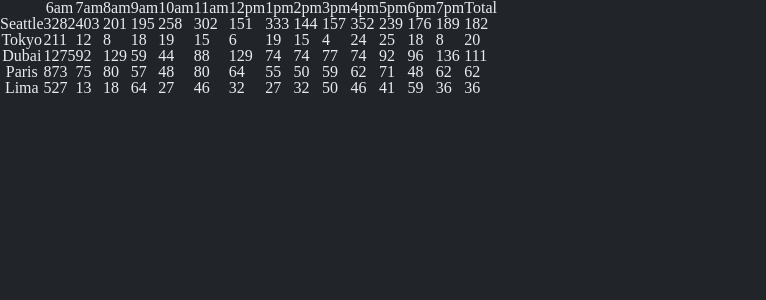
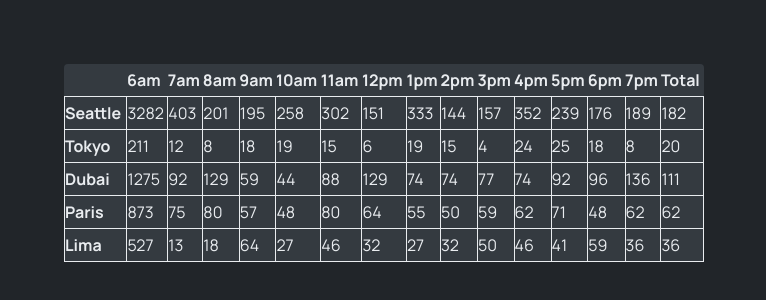
Before and after one commit to brennan-malone/cookie-stand, a plain HTML site: page sales.html in a window 1280 px wide. Shown: the whole page, without its empty margins (0-766 px from the left). Drawn offline with Linux system fonts and the light colour scheme.

Commit message:
Added styling to my webpage including the usage of a custom font

```diff
--- a/css/style.css
+++ b/css/style.css
@@ -1,11 +1,52 @@
+
+@font-face {
+  font-family: "Manrope";
+  src: url('../assets/Manrope-VariableFont_wght.ttf');
+}
 body {
   background-color: #212529;
   color: #e9ecef;
+  font-family: 'Manrope';
 }
-article{
-  padding: 10px;
+table {
+  table-layout: auto;
+  width: 50%;
+  background-color: #343a40;
+  padding: 10%;
+  margin: 5%;
+  border-radius: 4px;
 }
-ul {
-  padding: 10px;
-  margin: 10px;
+th {
+  font-weight: bold;
+  border: #fff;
+  border: solid;
+  border-width: 1px;
 }
+tr {
+  line-height: 200%;
+  text-align: left;
+}
+td {
+  text-align: left;
+  border: #fff;
+  border: solid;
+  border-width: 1px;
+}
+h1 {
+  text-align: center;
+}
+thead th {
+  border: none;
+}
+a {
+  text-decoration: none;
+}
+a:link {
+  color: #fff;
+}
+a:visited {
+  color: #ced4da;
+}
+a:hover {
+  text-decoration: underline;
+}
```
